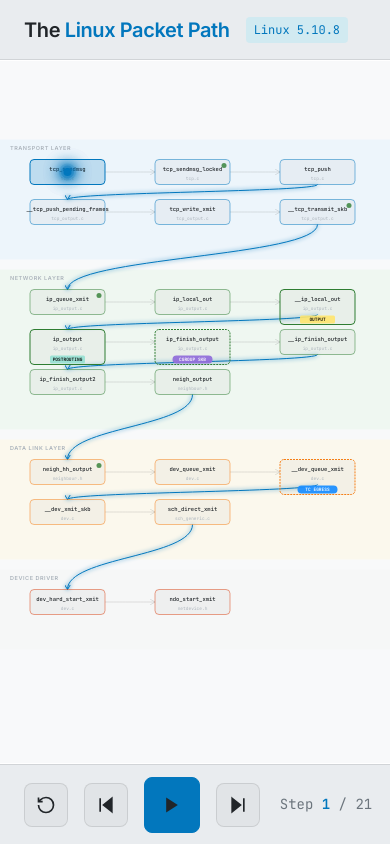
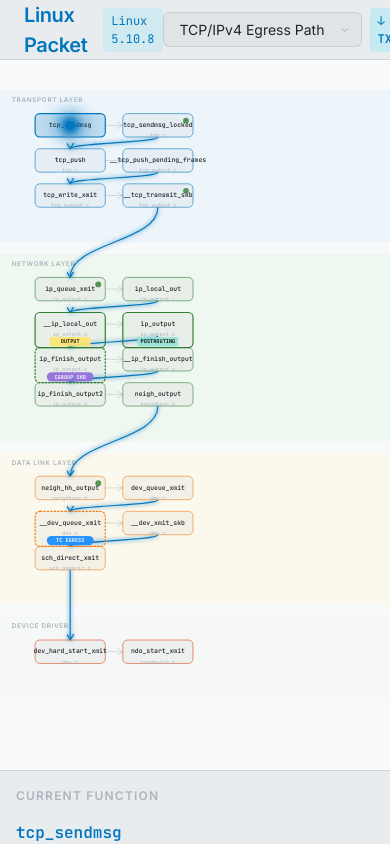
Before and after one commit to rizkiamr/linux-packet-visualizer, a React (Vite) app in the folder frontend/: page / in a window 390 px wide. Built offline with nearby package versions, Linux system fonts and the light colour scheme.

Commit message:
feat: optimize layout for mobile devices

```diff
--- a/frontend/src/components/SVGCanvas.jsx
+++ b/frontend/src/components/SVGCanvas.jsx
@@ -24,10 +24,14 @@ export function SVGCanvas({
     }, []);
 
     // SVG Layout Constants
-    const nodeWidth = 150;
-    const nodeHeight = 50;
-    const nodeSpacingX = 250;
-    const nodeSpacingY = 80; // Vertical spacing between rows in same layer
+    // Mobile Breakpoint
+    const isMobile = windowSize.width < 768;
+
+    // SVG Layout Constants
+    const nodeWidth = isMobile ? 120 : 150;
+    const nodeHeight = isMobile ? 40 : 50;
+    const nodeSpacingX = isMobile ? 150 : 250;
+    const nodeSpacingY = isMobile ? 60 : 80;
 
     // Determine direction
     const isIngress = path?.direction === 'ingress';
@@ -49,8 +53,9 @@ export function SVGCanvas({
         // Calculate available width for content (excluding sidebar approx 320px + margins)
         // Safer to assume some padding.
         // We want to wrap BEFORE the horizontal scrollbar would appear.
-        const canvasWidth = windowSize.width - 340;
-        const maxRowWidth = Math.max(800, canvasWidth); // Ensure at least enough for a few nodes
+        const sidebarWidth = isMobile ? 0 : 320;
+        const canvasWidth = windowSize.width - sidebarWidth - 40;
+        const maxRowWidth = Math.max(isMobile ? 300 : 800, canvasWidth);
 
         const layerOrder = isIngress
             ? ['Device Driver', 'Data Link Layer', 'Network Layer', 'Transport Layer', 'Socket Layer']
--- a/frontend/src/styles/index.css
+++ b/frontend/src/styles/index.css
@@ -1048,3 +1048,32 @@ body {
   border-color: #2e7d32;
   color: #2e7d32;
 }
+/* ===================================
+   Mobile Layout
+   =================================== */
+@media (max-width: 768px) {
+  .app {
+    grid-template-columns: 1fr;
+    grid-template-rows: 60px 1fr auto auto;
+    grid-template-areas:
+      "header"
+      "canvas"
+      "sidebar"
+      "controls";
+    height: auto;
+    min-height: 100vh;
+  }
+
+  .sidebar {
+    border-left: none;
+    border-top: 1px solid var(--node-border);
+    max-height: none;
+    overflow: visible;
+  }
+
+  .controls {
+    position: sticky;
+    bottom: 0;
+    z-index: 100;
+  }
+}
```
